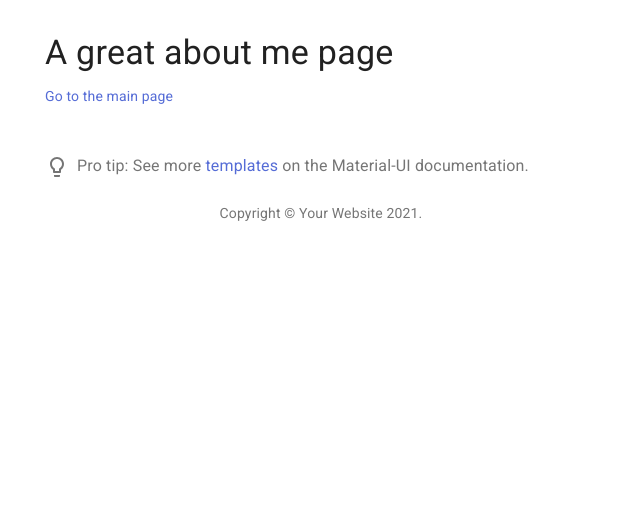
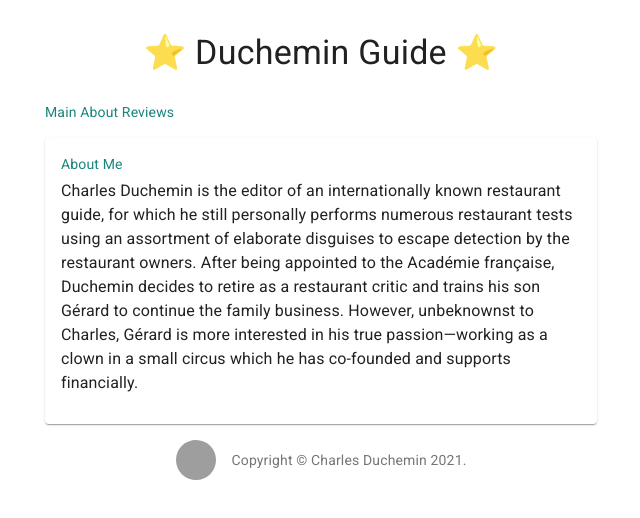
Before and after one commit to sepiddd/developer-test, a Next.js app: page /about in a window 1280 px wide. Shown: the top 518 px of the page, without its empty margins (319-959 px from the left). Built offline with nearby package versions, Linux system fonts and the light colour scheme; grey boxes are pictures that could not be loaded.

Commit message:
feat: adjust page a bit and add dummy fetch in frontend

```diff
--- a/pages/about.tsx
+++ b/pages/about.tsx
@@ -1,21 +1,47 @@
 import React from 'react';
 import Container from '@material-ui/core/Container';
 import Typography from '@material-ui/core/Typography';
+import Grid from '@material-ui/core/Grid';
 import Box from '@material-ui/core/Box';
-import ProTip from '../src/ProTip';
-import Link from '../src/Link';
 import Copyright from '../src/Copyright';
+import { Card, CardContent } from '@material-ui/core';
+import Navigation from '../src/Navigation';
 
-export default function About() {
+export default function Index() {
   return (
     <Container maxWidth="sm">
       <Box my={4}>
-        <Typography variant="h4" component="h1" gutterBottom>
-          A great about me page
-        </Typography>
-        <Link href="/">Go to the main page</Link>
-        <ProTip />
-        <Copyright />
+        <Grid
+          container
+          direction="column"
+          justify="flex-start"
+          alignItems="stretch"
+          spacing={2}
+        >
+          <Grid item>
+            <Typography variant="h4" component="h1" align="center" gutterBottom>
+              ⭐ Duchemin Guide ⭐
+            </Typography>
+          </Grid>
+          <Grid item>
+            <Navigation />
+          </Grid>
+          <Grid item>
+            <Card>
+              <CardContent>
+                <Typography variant="body2" color="secondary" gutterBottom>
+                  About Me
+                </Typography>
+                <Typography variant="body1" component="p" gutterBottom>
+                  Charles Duchemin is the editor of an internationally known restaurant guide, for which he still personally performs numerous restaurant tests using an assortment of elaborate disguises to escape detection by the restaurant owners. After being appointed to the Académie française, Duchemin decides to retire as a restaurant critic and trains his son Gérard to continue the family business. However, unbeknownst to Charles, Gérard is more interested in his true passion—working as a clown in a small circus which he has co-founded and supports financially.
+                </Typography>
+              </CardContent>
+            </Card>
+          </Grid>
+          <Grid item>
+            <Copyright />
+          </Grid>
+        </Grid>
       </Box>
     </Container>
   );
--- a/src/Copyright.tsx
+++ b/src/Copyright.tsx
@@ -1,16 +1,31 @@
 import React from 'react';
 import Typography from '@material-ui/core/Typography';
 import MuiLink from '@material-ui/core/Link';
+import Avatar from '@material-ui/core/Avatar';
+import Grid from '@material-ui/core/Grid';
 
 export default function Copyright() {
   return (
+    <Grid
+      container
+      direction="row"
+      justify="center"
+      alignItems="center"
+      spacing={2}
+    >
+      <Grid item>
+        <Avatar alt="Charles Duchemin" src="https://yt3.ggpht.com/ytc/AAUvwnjwiP7m-SlOsptBkO9rANVa8cK6FxUs7dspd6Z3rg=s88-c-k-c0x00ffffff-no-rj" />
+      </Grid>
+      <Grid item>
         <Typography variant="body2" color="textSecondary" align="center">
           {'Copyright © '}
-      <MuiLink color="inherit" href="https://material-ui.com/">
-        Your Website
+          <MuiLink color="inherit" href="https://facebook.com/charles.duchemin.39/">
+            Charles Duchemin
           </MuiLink>{' '}
           {new Date().getFullYear()}
           {'.'}
         </Typography>
+      </Grid>
+    </Grid>
   );
 }
--- /dev/null
+++ b/src/Navigation.tsx
@@ -0,0 +1,21 @@
+import React from 'react';
+import Box from '@material-ui/core/Box';
+import Link from '../src/Link';
+
+export default function Navigation() {
+  return (
+    <Box>
+      <Link href="/" color="secondary" gutterBottom>
+        Main
+      </Link>
+      {' '}
+      <Link href="/about" color="secondary" gutterBottom>
+        About
+      </Link>
+      {' '}
+      <Link href="/reviews" color="secondary" gutterBottom>
+        Reviews
+      </Link>
+    </Box>
+  );
+}
--- a/src/ProTip.tsx
+++ /dev/null
@@ -1,37 +0,0 @@
-import React from 'react';
-import { createStyles, makeStyles, Theme } from '@material-ui/core/styles';
-import Link from '@material-ui/core/Link';
-import SvgIcon, { SvgIconProps } from '@material-ui/core/SvgIcon';
-import Typography from '@material-ui/core/Typography';
-
-function LightBulbIcon(props: SvgIconProps) {
-  return (
-    <SvgIcon {...props}>
-      <path d="M9 21c0 .55.45 1 1 1h4c.55 0 1-.45 1-1v-1H9v1zm3-19C8.14 2 5 5.14 5 9c0 2.38 1.19 4.47 3 5.74V17c0 .55.45 1 1 1h6c.55 0 1-.45 1-1v-2.26c1.81-1.27 3-3.36 3-5.74 0-3.86-3.14-7-7-7zm2.85 11.1l-.85.6V16h-4v-2.3l-.85-.6C7.8 12.16 7 10.63 7 9c0-2.76 2.24-5 5-5s5 2.24 5 5c0 1.63-.8 3.16-2.15 4.1z" />
-    </SvgIcon>
-  );
-}
-
-const useStyles = makeStyles((theme: Theme) =>
-  createStyles({
-    root: {
-      margin: theme.spacing(6, 0, 3),
-    },
-    lightBulb: {
-      verticalAlign: 'middle',
-      marginRight: theme.spacing(1),
-    },
-  }),
-);
-
-export default function ProTip() {
-  const classes = useStyles();
-  return (
-    <Typography className={classes.root} color="textSecondary">
-      <LightBulbIcon className={classes.lightBulb} />
-      Pro tip: See more{' '}
-      <Link href="https://material-ui.com/getting-started/templates/">templates</Link> on the
-      Material-UI documentation.
-    </Typography>
-  );
-}
--- a/src/utils/database.ts
+++ b/src/utils/database.ts
@@ -1,10 +1,13 @@
 import Loki from "lokijs";
 
 export type Review = {
-  // name of the restaurant
+  // Name of the restaurant
   name: string;
+  // Text of the actual review
   text: string;
+  // Picture url
   url?: string;
+  // Rating of the restaurant
   stars: 1 | 2 | 3 | 4 | 5;
 };
 
```
Also changed, not shown: hooks/reviews.ts (added, +16 -0 lines), pages/index.tsx (+34 -10 lines), pages/reviews.tsx (added, +37 -0 lines). Lines whose indentation alone changed are shown as unchanged.
